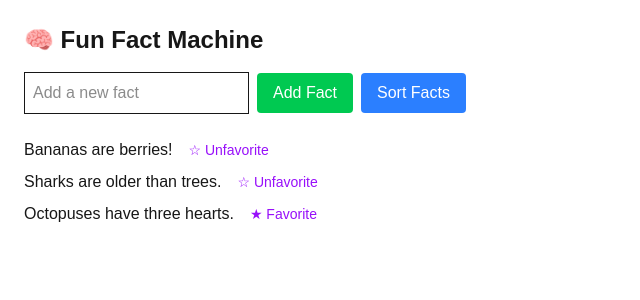
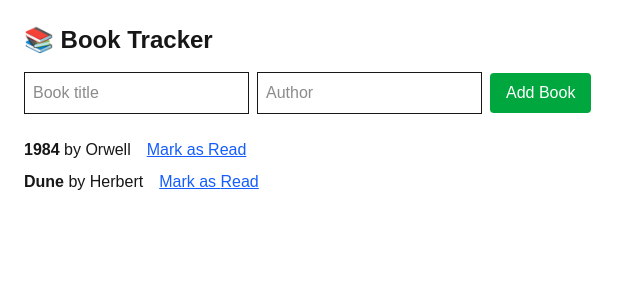
Before and after one commit to cmhfl92/recipe-search-app, a Next.js app: page /playground in a window 1280 px wide. Shown: the top 300 px of the page, without its empty margins (0-640 px from the left). Built offline with nearby package versions, Linux system fonts and the light colour scheme.

Commit message:
fixed another set of bugs challenge

```diff
--- a/src/app/playground/page.tsx
+++ b/src/app/playground/page.tsx
@@ -1,99 +1,87 @@
 'use client';
 import { useState } from 'react';
 
-// This component displays random facts. User can add new ones, mark favorites, and sort them.
-
-type Fact = {
+type Book = {
   id: number;
-  text: string;
-  favorite: boolean;
+  title: string;
+  author: string;
+  read: boolean;
 };
 
-//Bugs to fix:
-//A logic bug with adding new facts - fixed
-//An issue with mutating state
-//A common sorting trap - fixed
-//A key problem
-//A subtle issue with IDs
-//One hoisting / scope mistake
+//Fix the mutation bug in handleAddBook - check
+//Fix the shallow mutation in toggleReadStatus - check
+//Replace index as key with something more stable - check
+//(Bonus) Improve id generation to avoid duplicate IDs in real-world usage - check
 
-export default function RandomFacts() {
-  const [facts, setFacts] = useState<Fact[]>([
-    { id: 1, text: 'Bananas are berries!', favorite: false },
-    { id: 2, text: 'Sharks are older than trees.', favorite: false },
-    { id: 3, text: 'Octopuses have three hearts.', favorite: true },
+export default function PlayGround() {
+  const [books, setBooks] = useState<Book[]>([
+    { id: 1, title: '1984', author: 'Orwell', read: false },
+    { id: 2, title: 'Dune', author: 'Herbert', read: false },
   ]);
 
-  const [newFact, setNewFact] = useState('');
-  //let factId = 4; //it seems liike this would be fine but I am using the date.now() method
+  const [newTitle, setNewTitle] = useState('');
+  const [newAuthor, setNewAuthor] = useState('');
 
-  function handleAddFact() {
-    if (newFact === '') return;
-
-    const fact = {
+  // ❌ Bug: Books are not added properly - fixed
+  function handleAddBook() {
+    const newBook = {
       id: Date.now(),
-      text: newFact,
-      favorite: false,
+      title: newTitle,
+      author: newAuthor,
+      read: false,
     };
-
-    // facts.push(fact); don't want to mutate the array directly by pushing
-    // setFacts(facts); // fixed with spread operator and setting the new fact object within the array.
-    setFacts([...facts, fact]);
-    setNewFact('');
+    setBooks([...books, newBook]);
+    setNewTitle('');
+    setNewAuthor('');
   }
 
-  function toggleFavorite(factId: number) {
-    const updatedFacts = facts.map(f =>
-      f.id === factId
+  // ❌ Bug: Toggling read status is broken - fixed
+  function toggleReadStatus(bookId: number) {
+    const readStatus = books.map(book =>
+      book.id === bookId
         ? {
-            ...f,
-            favorite: !f.favorite,
+            ...book,
+            read: !book.read,
           }
-        : f
+        : book
     );
-    console.log('facts', facts);
-    setFacts(updatedFacts);
-  }
-
-  function sortFacts() {
-    const sorted = facts.toSorted((a, b) => a.text.localeCompare(b.text)); //I know I can use spread but I rather use updated es language
-    setFacts(sorted);
+    setBooks(readStatus);
   }
 
   return (
     <div className='p-6'>
-      <h2 className='text-2xl font-bold mb-4'>🧠 Fun Fact Machine</h2>
+      <h2 className='text-2xl font-bold mb-4'>📚 Book Tracker</h2>
 
       <input
         className='border p-2 mr-2'
-        type='text'
-        value={newFact}
-        onChange={e => setNewFact(e.target.value)}
-        placeholder='Add a new fact'
+        placeholder='Book title'
+        value={newTitle}
+        onChange={e => setNewTitle(e.target.value)}
+      />
+      <input
+        className='border p-2 mr-2'
+        placeholder='Author'
+        value={newAuthor}
+        onChange={e => setNewAuthor(e.target.value)}
       />
       <button
-        onClick={handleAddFact}
-        className='bg-green-500 text-white px-4 py-2 rounded'
+        className='bg-green-600 text-white px-4 py-2 rounded'
+        onClick={handleAddBook}
       >
-        Add Fact
-      </button>
-
-      <button
-        onClick={sortFacts}
-        className='ml-2 bg-blue-500 text-white px-4 py-2 rounded'
-      >
-        Sort Facts
+        Add Book
       </button>
 
       <ul className='mt-6'>
-        {facts.map(fact => (
-          <li key={fact.id} className='mb-2'>
-            <span>{fact.text}</span>
+        {books.map(book => (
+          <li key={book.id} className='mb-2'>
+            <span className='mr-4'>
+              <strong>{book.title}</strong> by {book.author}
+            </span>
             <button
-              onClick={() => toggleFavorite(fact.id)}
-              className='ml-4 text-sm text-purple-600 hover:underline'
+              onClick={() => toggleReadStatus(book.id)}
+              className='text-blue-600 underline'
             >
-              {fact.favorite ? '★ Favorite' : '☆ Unfavorite'}
+              Mark as {book.read ? 'Unread' : 'Read'}
             </button>
           </li>
         ))}
```
